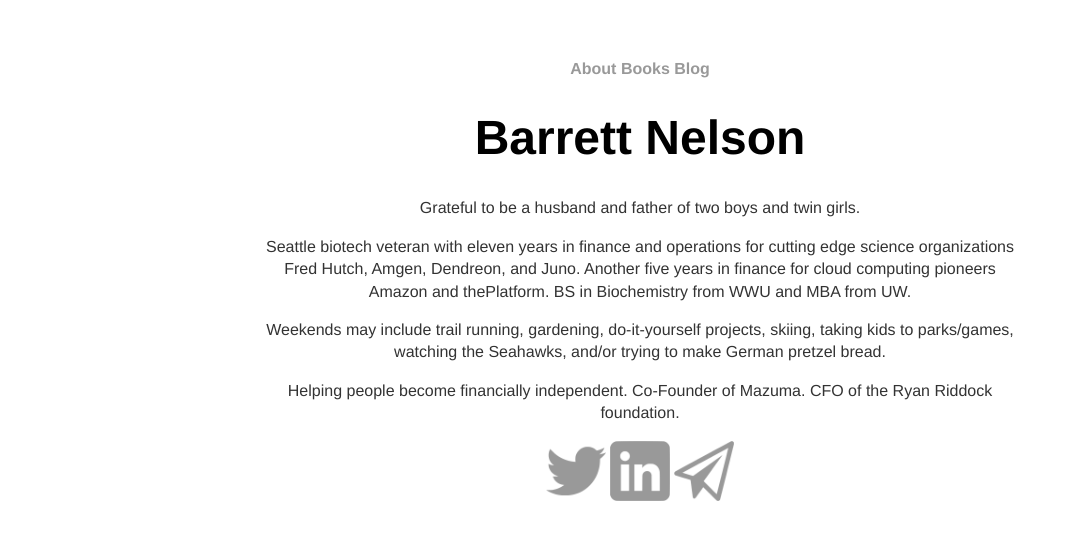
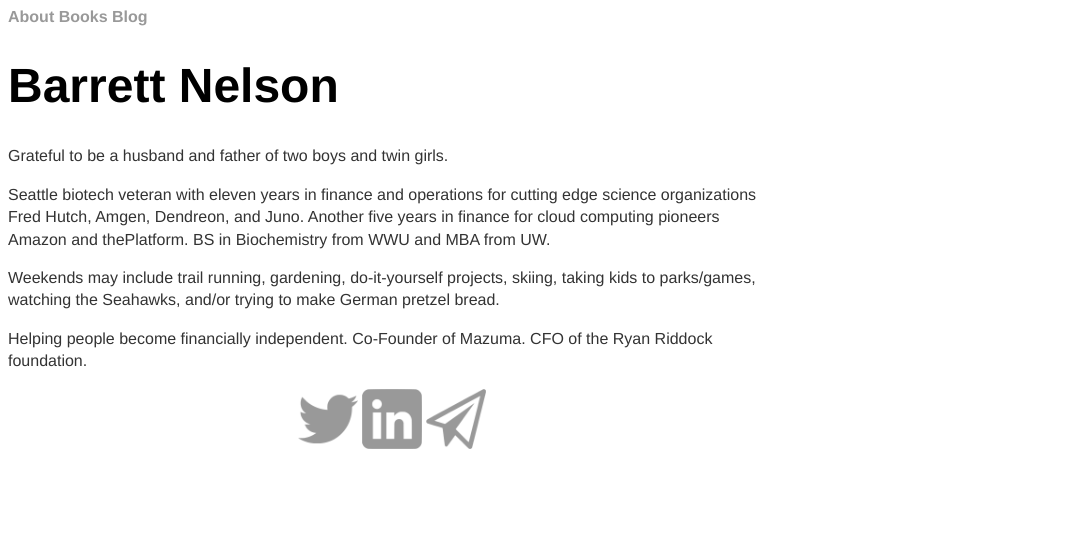
Before and after one commit to bstnel/bstnel.github.io, a Jekyll site: the page built from index.html, in a window 1280 px wide. Shown: the top 540 px of the page, without its empty margins (0-1069 px from the left). Built offline with Jekyll 4.4.1, drawn with Linux system fonts in a browser that asks for light colours.

Commit message:
Update main.css

```diff
--- a/css/main.css
+++ b/css/main.css
@@ -1,9 +1,19 @@
 body {
     display: block;
-    margin: 60px auto;
     width: 60%;
-    text-align: center;
 }
+
+header,footer {
+  position:fixed;
+  text-align:center;
+  overflow:auto;
+  width: 60%;
+}
+
+header {
+    height: 10%;
+}
+
 nav ul, footer ul {
     font-family:'Helvetica', 'Arial', 'Sans-Serif';
     padding: 0;
@@ -15,6 +25,7 @@
 nav ul li, footer ul li {
     display: inline;
     font-size: 1em;
+    text-align: center;
 }
 a {
     text-decoration: none;
@@ -38,6 +49,7 @@
 footer {
     font-size: 1em;
     display: inline;
+    height: 10%
 }
 
 ul.posts {
```
